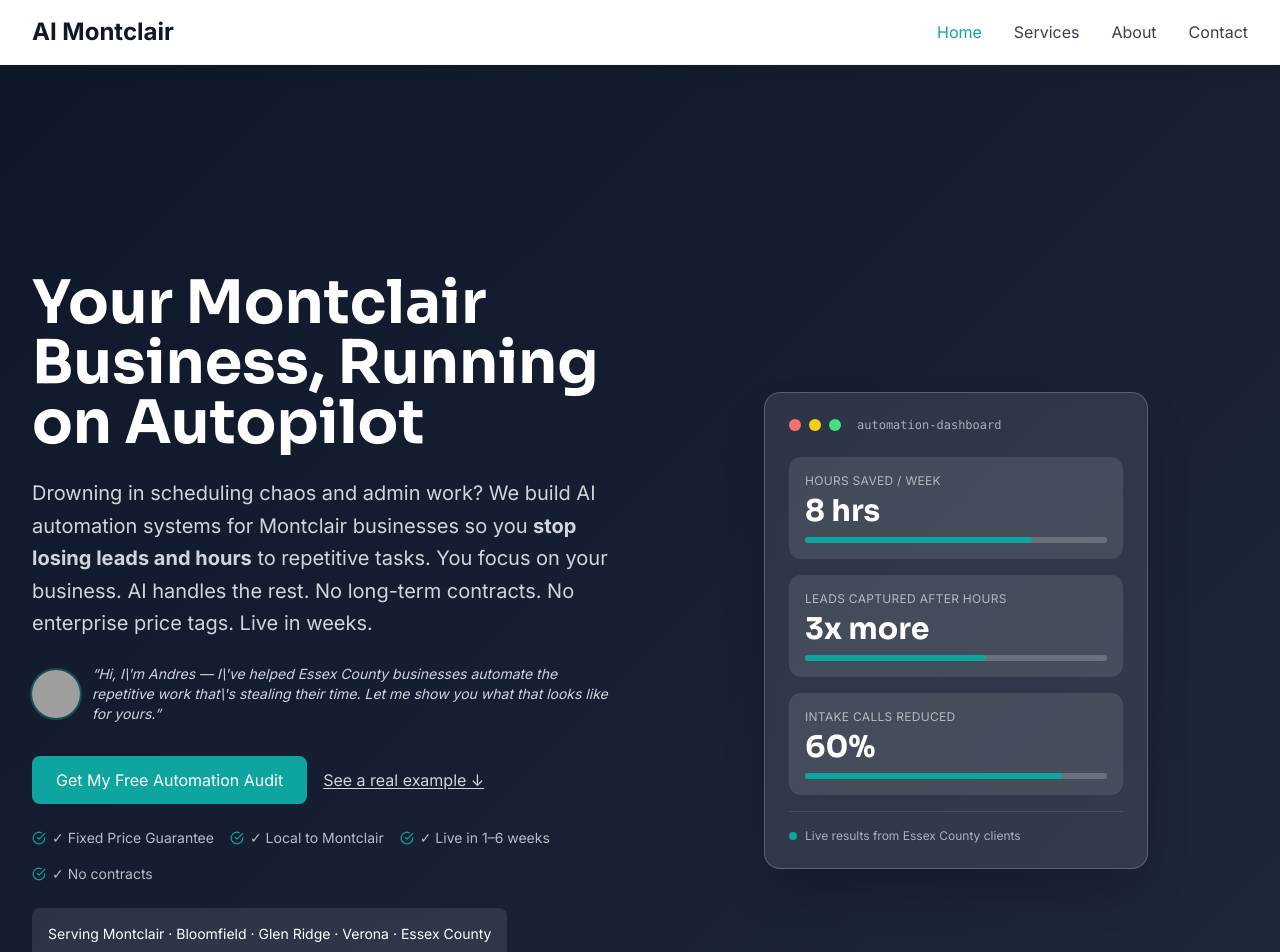
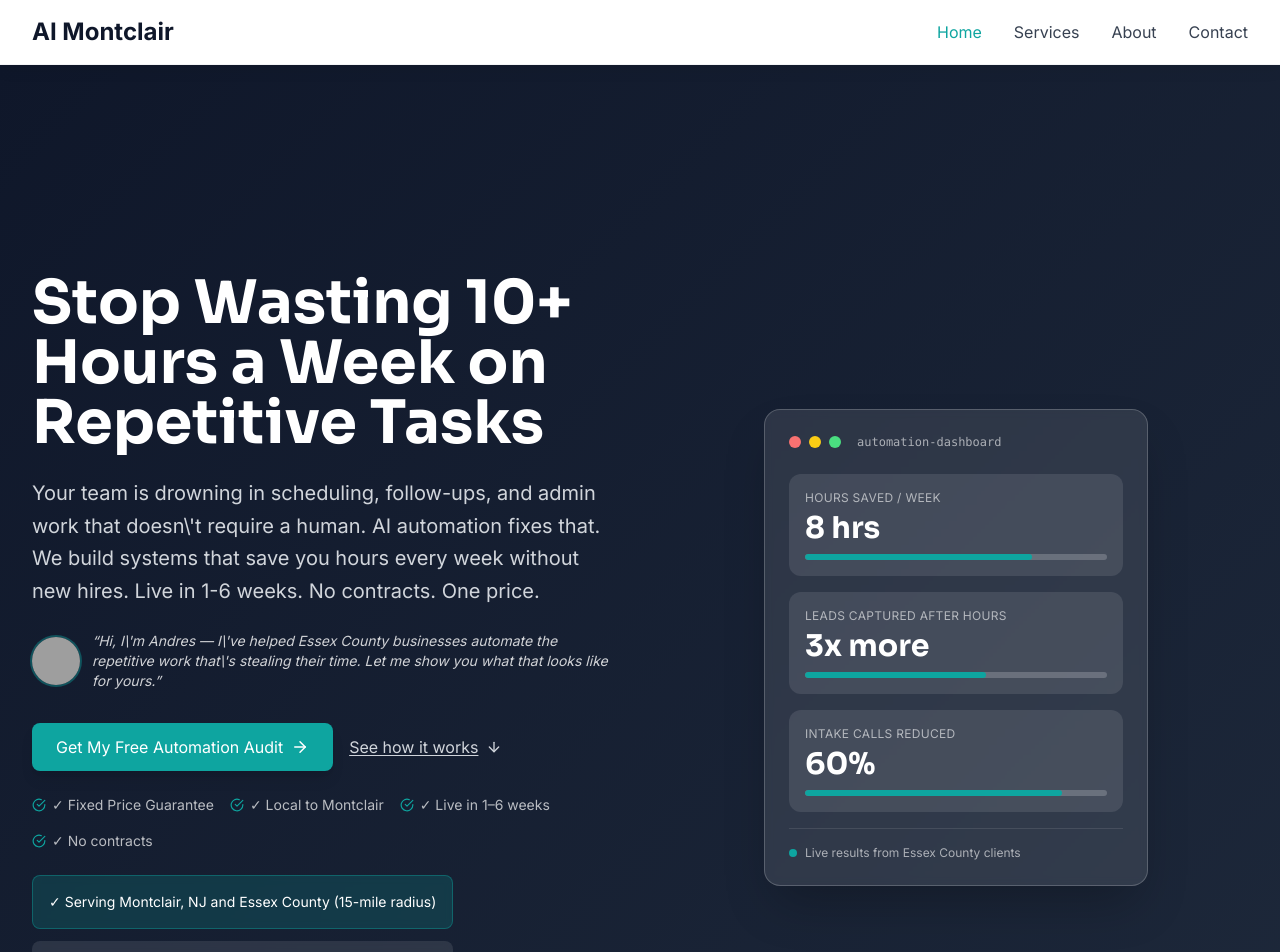
Before and after one commit to andresravinet/aimontclair-website, a React (Vite) app: page / in a window 1280 px wide. Shown: the top 952 px of the page. Built offline with nearby package versions, Linux system fonts and the light colour scheme; grey boxes are pictures that could not be loaded.

Commit message:
[TEAM]: Hero copy rewrite + CTA icons + Results section + Local SEO schema + Performance improvements

```diff
--- a/index.html
+++ b/index.html
@@ -6,7 +6,10 @@
     <meta name="viewport" content="width=device-width, initial-scale=1.0" />
     <link rel="preconnect" href="https://fonts.googleapis.com">
     <link rel="preconnect" href="https://fonts.gstatic.com" crossorigin>
+    <link rel="preconnect" href="https://aimontclair.com">
     <link href="https://fonts.googleapis.com/css2?family=Sora:wght@400;500;600;700;800&family=Inter:wght@400;500;600;700&display=swap" rel="stylesheet">
+    <meta name="description" content="Stop losing leads to scheduling chaos. AI Montclair builds automation systems for Montclair NJ businesses: chatbots, scheduling, workflows, AI training. Free audit. Fixed pricing. Live in 1-6 weeks." />
+    <meta name="theme-color" content="#0EA5A0" />
     <title>AI Montclair | AI Automation for Small Businesses</title>
     <script type="application/ld+json">
     {
@@ -21,9 +24,32 @@
         "@type": "PostalAddress",
         "addressLocality": "Montclair",
         "addressRegion": "NJ",
+        "postalCode": "07043",
         "addressCountry": "US"
       },
-      "areaServed": "Montclair, NJ and Essex County",
+      "areaServed": [
+        {
+          "@type": "City",
+          "name": "Montclair, NJ"
+        },
+        {
+          "@type": "City",
+          "name": "Bloomfield, NJ"
+        },
+        {
+          "@type": "City",
+          "name": "Glen Ridge, NJ"
+        },
+        {
+          "@type": "City",
+          "name": "Verona, NJ"
+        },
+        {
+          "@type": "City",
+          "name": "Essex County, NJ"
+        }
+      ],
+      "priceRange": "$500-$5000+",
       "serviceType": "AI Automation Consulting"
     }
     </script>
--- a/src/components/home/Hero.jsx
+++ b/src/components/home/Hero.jsx
@@ -1,5 +1,5 @@
 import { motion } from 'framer-motion'
-import { CheckCircle } from 'lucide-react'
+import { CheckCircle, ArrowRight, ArrowDown } from 'lucide-react'
 import { Button } from '../ui/Button'
 import { HeroStatsCard } from './HeroStatsCard'
 
@@ -20,13 +20,13 @@ export function Hero() {
         <div>
           <motion.div custom={0} initial="hidden" animate="visible" variants={fadeUp}>
             <h1 className="text-4xl md:text-6xl font-bold font-display mb-6 leading-tight">
-              Your Montclair Business, Running on Autopilot
+              Stop Wasting 10+ Hours a Week on Repetitive Tasks
             </h1>
           </motion.div>
 
           <motion.div custom={1} initial="hidden" animate="visible" variants={fadeUp}>
             <p className="text-xl text-gray-300 mb-6 leading-relaxed">
-              Drowning in scheduling chaos and admin work? We build AI automation systems for Montclair businesses so you <strong>stop losing leads and hours</strong> to repetitive tasks. You focus on your business. AI handles the rest. No long-term contracts. No enterprise price tags. Live in weeks.
+              Your team is drowning in scheduling, follow-ups, and admin work that doesn\'t require a human. AI automation fixes that. We build systems that save you hours every week without new hires. Live in 1-6 weeks. No contracts. One price.
             </p>
           </motion.div>
 
@@ -47,14 +47,15 @@ export function Hero() {
 
           <motion.div custom={3} initial="hidden" animate="visible" variants={fadeUp}>
             <div className="flex flex-col sm:flex-row gap-4 mb-4 items-center">
-              <Button href="/contact" variant="primary">
+              <Button href="/contact" variant="primary" icon={ArrowRight}>
                 Get My Free Automation Audit
               </Button>
               <a
                 href="#how-it-works"
-                className="text-gray-300 hover:text-white transition-colors text-base flex items-center gap-1 underline underline-offset-2"
+                className="text-gray-300 hover:text-white transition-colors text-base flex items-center gap-2 underline underline-offset-2"
               >
-                See a real example &#8595;
+                See how it works
+                <ArrowDown size={16} />
               </a>
             </div>
 
@@ -74,9 +75,14 @@ export function Hero() {
               </span>
             </div>
 
-            <div className="bg-white bg-opacity-10 backdrop-blur-sm rounded-lg p-4 inline-block mt-6">
+            <div className="bg-brand/20 backdrop-blur-sm rounded-lg p-4 inline-block mt-6 border border-brand/40">
+              <p className="text-sm font-600 text-white">
+                ✓ Serving Montclair, NJ and Essex County (15-mile radius)
+              </p>
+            </div>
+            <div className="bg-white bg-opacity-10 backdrop-blur-sm rounded-lg p-4 inline-block mt-3">
               <p className="text-sm font-500">
-                Serving Montclair &middot; Bloomfield &middot; Glen Ridge &middot; Verona &middot; Essex County
+                Montclair &middot; Bloomfield &middot; Glen Ridge &middot; Verona &middot; Essex County
               </p>
             </div>
             <p className="text-white/50 text-xs mt-3">
--- /dev/null
+++ b/src/components/home/Results.jsx
@@ -0,0 +1,110 @@
+import { motion } from 'framer-motion'
+import { TrendingUp, Clock, Zap } from 'lucide-react'
+
+const results = [
+  {
+    icon: Clock,
+    metric: '15+ hrs',
+    label: 'Saved per week',
+    description: 'Average hours recovered from automation',
+    color: 'text-blue-500',
+    bg: 'bg-blue-50'
+  },
+  {
+    icon: TrendingUp,
+    metric: '50%',
+    label: 'Fewer no-shows',
+    description: 'Automated reminders + rescheduling',
+    color: 'text-green-500',
+    bg: 'bg-green-50'
+  },
+  {
+    icon: Zap,
+    metric: '3x',
+    label: 'More leads captured',
+    description: 'After-hours automation working 24/7',
+    color: 'text-amber-500',
+    bg: 'bg-amber-50'
+  }
+]
+
+const container = {
+  hidden: {},
+  visible: { transition: { staggerChildren: 0.1 } },
+}
+
+const card = {
+  hidden: { opacity: 0, y: 20 },
+  visible: { opacity: 1, y: 0, transition: { duration: 0.4 } },
+}
+
+export function Results() {
+  return (
+    <section className="py-16 md:py-24 bg-gradient-subtle">
+      <div className="container-custom">
+        <motion.div
+          initial={{ opacity: 0, y: 20 }}
+          whileInView={{ opacity: 1, y: 0 }}
+          viewport={{ once: true }}
+          className="text-center mb-12"
+        >
+          <h2 className="text-3xl md:text-4xl font-bold text-navy mb-4">
+            Real Results from Our Clients
+          </h2>
+          <p className="text-lg text-gray-600 max-w-2xl mx-auto">
+            Quantified outcomes. No hype. Just automation that works.
+          </p>
+        </motion.div>
+
+        <motion.div
+          initial="hidden"
+          whileInView="visible"
+          viewport={{ once: true, margin: '-40px' }}
+          variants={container}
+          className="grid grid-cols-1 md:grid-cols-3 gap-6"
+        >
+          {results.map((result, idx) => {
+            const Icon = result.icon
+            return (
+              <motion.div key={idx} variants={card} className="group">
+                <div className={`${result.bg} rounded-xl p-8 border border-gray-200 hover:shadow-lg hover:-translate-y-1 transition-all duration-200`}>
+                  <div className="flex items-center gap-3 mb-4">
+                    <div className={`p-2.5 rounded-lg ${result.bg}`}>
+                      <Icon className={`${result.color}`} size={24} />
+                    </div>
+                  </div>
+                  <div className="mb-3">
+                    <p className={`text-3xl font-bold ${result.color}`}>
+                      {result.metric}
+                    </p>
+                    <p className="text-sm font-semibold text-gray-700 mt-1">
+                      {result.label}
+                    </p>
+                  </div>
+                  <p className="text-sm text-gray-600">
+                    {result.description}
+                  </p>
+                </div>
+              </motion.div>
+            )
+          })}
+        </motion.div>
+
+        <motion.div
+          initial={{ opacity: 0 }}
+          whileInView={{ opacity: 1 }}
+          viewport={{ once: true }}
+          transition={{ delay: 0.3 }}
+          className="mt-12 bg-white rounded-xl p-8 border border-gray-200 text-center"
+        >
+          <p className="text-gray-600 mb-2">
+            <span className="font-semibold text-navy">Average project:</span> Live in 3-4 weeks
+          </p>
+          <p className="text-gray-600">
+            <span className="font-semibold text-navy">Pricing:</span> $500-$5,000+ depending on scope. Free audit to start.
+          </p>
+        </motion.div>
+      </div>
+    </section>
+  )
+}
--- a/src/components/home/Testimonials.jsx
+++ b/src/components/home/Testimonials.jsx
@@ -67,7 +67,7 @@ export function Testimonials() {
 
               {/* Result badge */}
               <div className="inline-flex items-center gap-2 bg-brand/10 text-brand text-xs font-semibold px-3 py-1.5 rounded-full mb-6 self-start">
-                &#10003; {t.result}
+                ✓ {t.result}
               </div>
 
               {/* Author */}
--- a/src/components/ui/Button.jsx
+++ b/src/components/ui/Button.jsx
@@ -1,7 +1,9 @@
-export function Button({ children, href, variant = 'primary', className = '', ...props }) {
-  const baseStyles = 'px-6 py-3 font-600 rounded-lg transition-all duration-300 inline-block text-center'
+import { CheckCircle, ArrowRight } from 'lucide-react'
+
+export function Button({ children, href, variant = 'primary', icon: Icon = null, className = '', ...props }) {
+  const baseStyles = 'px-6 py-3 font-600 rounded-lg transition-all duration-300 inline-flex items-center gap-2 justify-center text-center'
   const variants = {
-    primary: 'bg-brand text-white hover:bg-brand-dark',
+    primary: 'bg-brand text-white hover:bg-brand-dark shadow-lg hover:shadow-xl hover:-translate-y-0.5',
     secondary: 'border-2 border-navy text-navy hover:bg-navy hover:text-white',
     dark: 'bg-navy text-white hover:bg-slate-900',
   }
@@ -12,6 +14,7 @@ export function Button({ children, href, variant = 'primary', className = '', ..
     return (
       <a href={href} className={classes} {...props}>
         {children}
+        {Icon && <Icon size={18} />}
       </a>
     )
   }
@@ -19,6 +22,7 @@ export function Button({ children, href, variant = 'primary', className = '', ..
   return (
     <button className={classes} {...props}>
       {children}
+      {Icon && <Icon size={18} />}
     </button>
   )
 }
--- a/src/pages/Home.jsx
+++ b/src/pages/Home.jsx
@@ -2,6 +2,7 @@ import { useEffect } from 'react'
 import { Hero } from '../components/home/Hero'
 import { PainPoints } from '../components/home/PainPoints'
 import { Services } from '../components/home/Services'
+import { Results } from '../components/home/Results'
 import { Integrations } from '../components/home/Integrations'
 import { SocialProof } from '../components/home/SocialProof'
 import { HowItWorks } from '../components/home/HowItWorks'
@@ -118,6 +119,7 @@ export default function Home() {
       <ScrollReveal><PainPoints /></ScrollReveal>
       <ScrollReveal delay={0.1}><Industries /></ScrollReveal>
       <ScrollReveal delay={0.1}><Services /></ScrollReveal>
+      <ScrollReveal><Results /></ScrollReveal>
       <Integrations />
       <ScrollReveal><HowItWorks /></ScrollReveal>
       <ScrollReveal><Pricing /></ScrollReveal>
```
Also changed, not shown: src/components/layout/Footer.jsx (+6 -1 lines).
